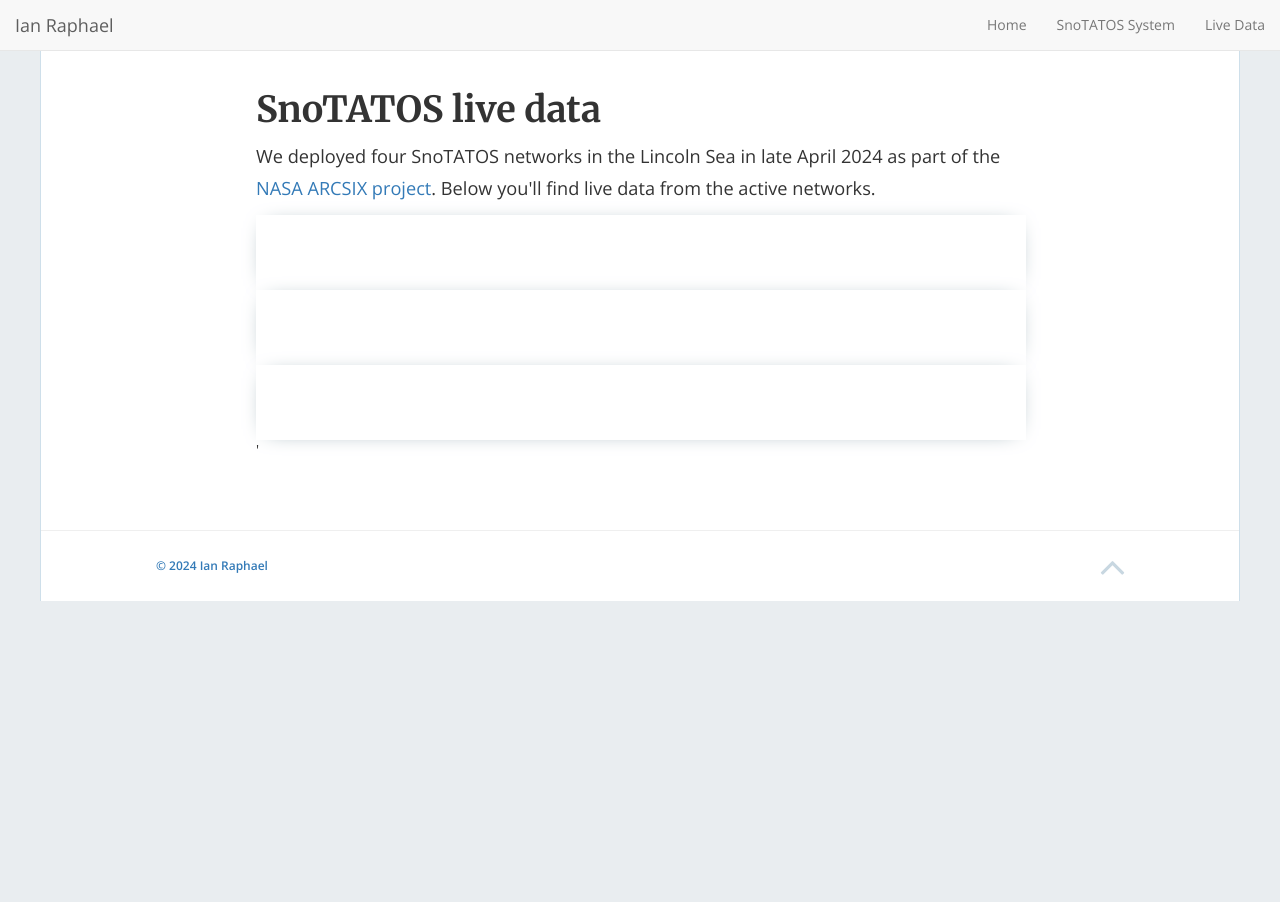
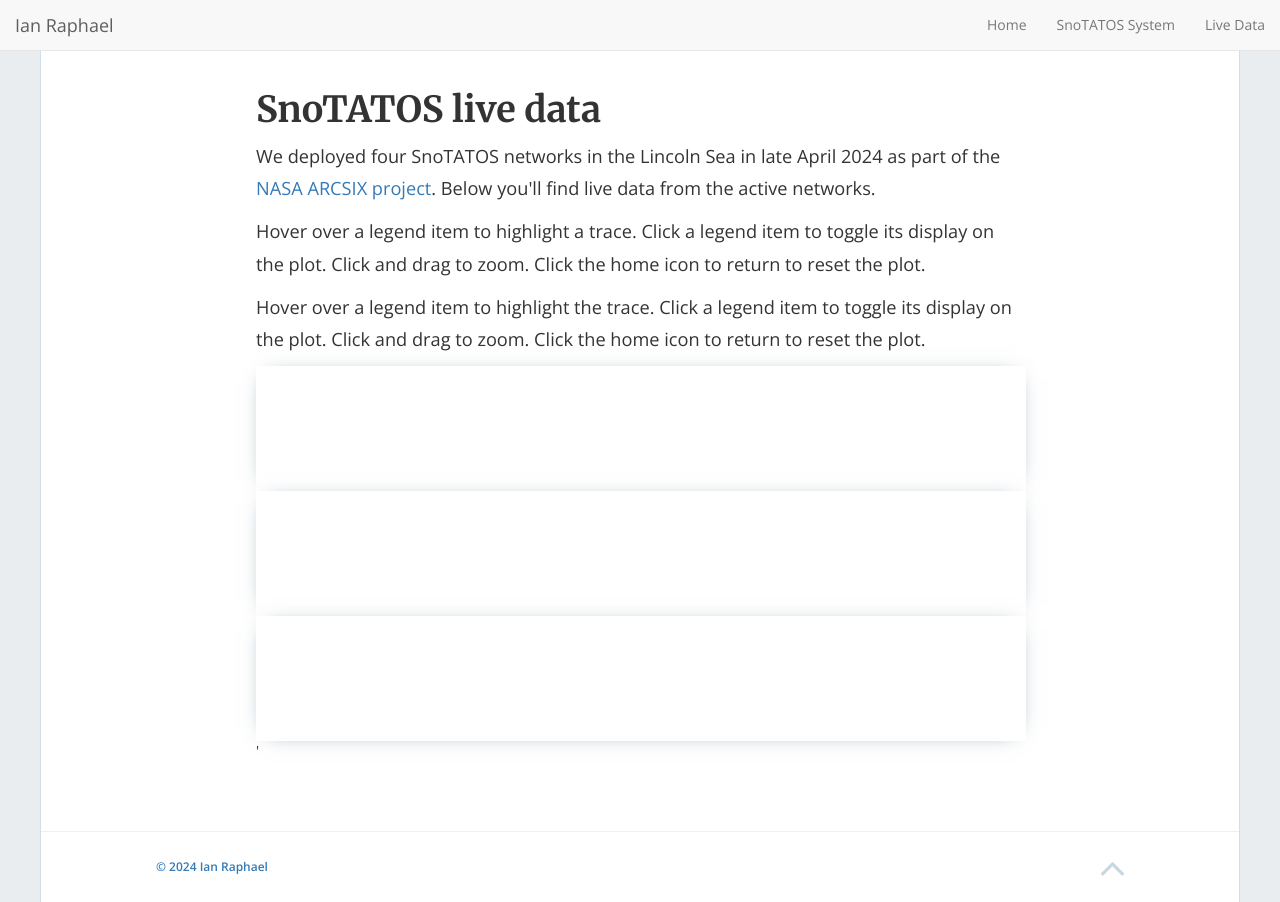
Before and after one commit to ianraphael/ianraphael.github.io, a Jekyll site: the page built from SnoTATOSdata.html, in a window 1280 px wide. Built offline with Jekyll 4.4.1, drawn with Linux system fonts in a browser that asks for light colours; nearby versions of some CDN libraries; a script that is not in the unit is left out.

Commit message:
add plot description

```diff
--- a/SnoTATOSdata.html
+++ b/SnoTATOSdata.html
@@ -6,7 +6,17 @@ permalink: /SnoTATOSdata/
 
 <h1>SnoTATOS live data</h1>
 
-<p>We deployed four SnoTATOS networks in the Lincoln Sea in late April 2024 as part of the <a href="https://espo.nasa.gov/arcsix/content/ARCSIX" target="_blank" rel="noopener noreferrer">NASA ARCSIX project</a>. Below you'll find live data from the active networks.</p>
+<p>We deployed four SnoTATOS networks in the Lincoln Sea in late April 2024 as part
+  of the <a href="https://espo.nasa.gov/arcsix/content/ARCSIX" target="_blank" rel="noopener noreferrer">NASA ARCSIX project</a>.
+  Below you'll find live data from the active networks.
+
+  <p>Hover over a legend item to highlight a trace. Click a legend item to toggle its display on the plot.
+    Click and drag to zoom. Click the home icon to return to reset the plot.
+
+    <p>Hover over a legend item to highlight the trace. Click a legend item to toggle its display on the plot.
+      Click and drag to zoom. Click the home icon to return to reset the plot.
+
+
 
     <div class="box">
       <div id="spark1"></div>
--- a/css/style.scss
+++ b/css/style.scss
@@ -449,6 +449,6 @@ pre {
       // padding: 25px 35px 25px 30px;
       padding-top: 25px;
       padding-right: 35px;
-      padding-bottom: 50px;
+      padding-bottom: 100px;
       padding-left: 30px;
     }
```
